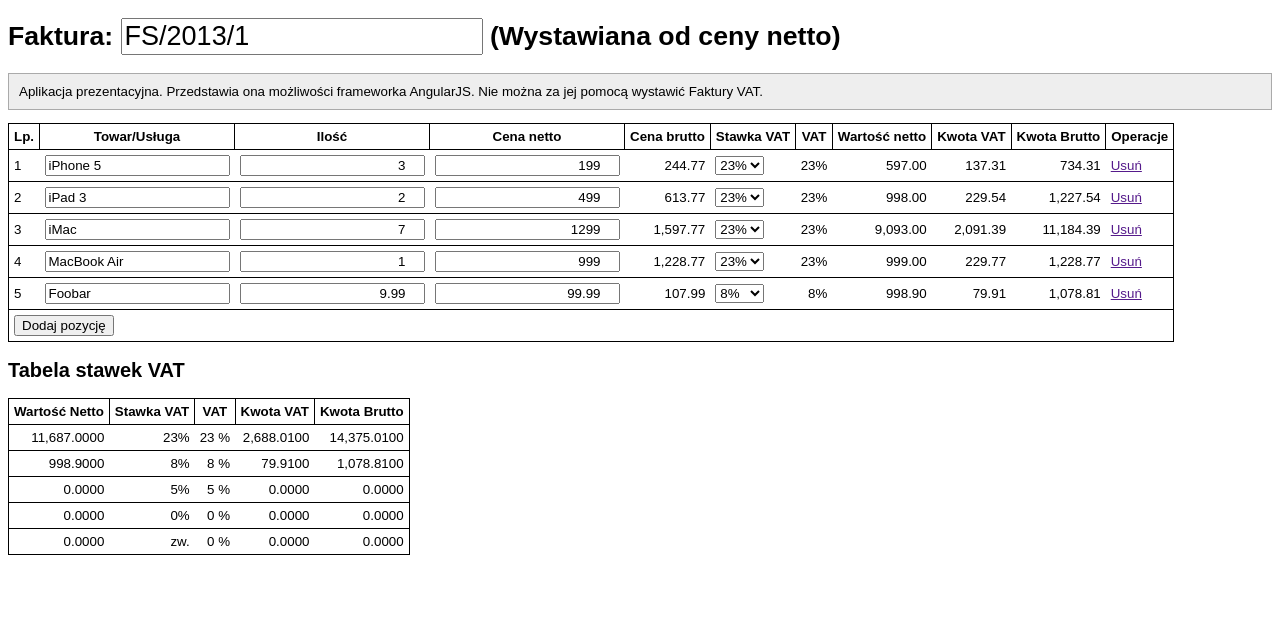
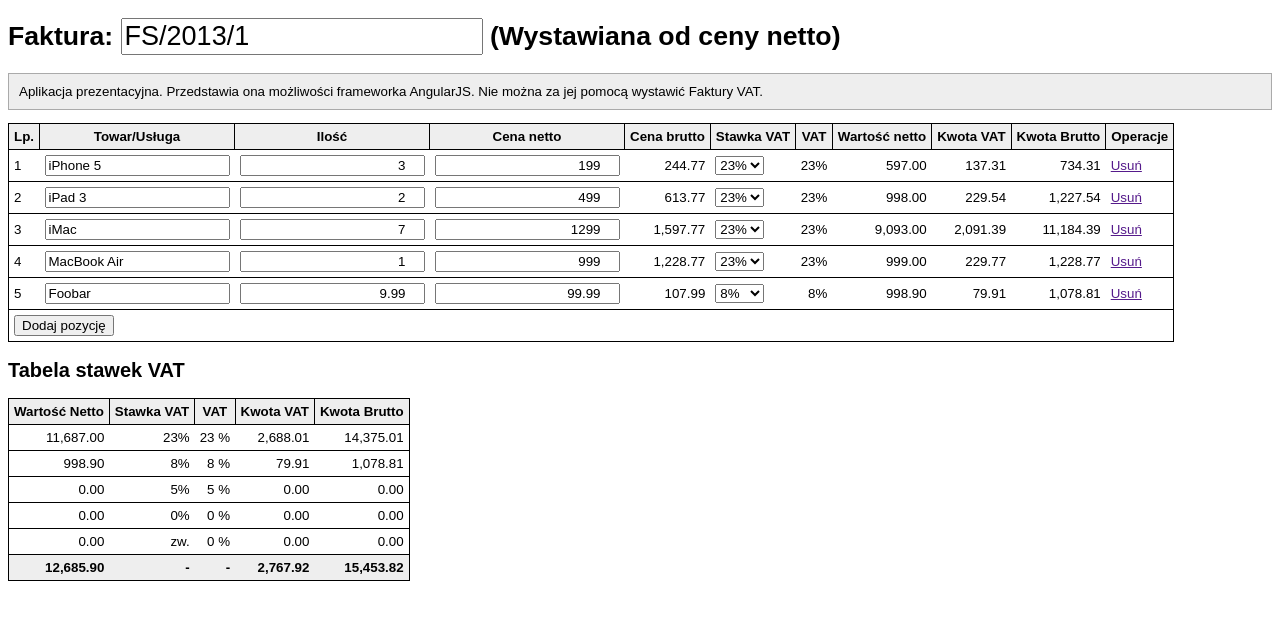
Before and after one commit to drbonzo/invoices_js, a plain HTML site: page invoices.html in a window 1280 px wide. Drawn offline with Linux system fonts and the light colour scheme.

Commit message:
Invoice Vat Table summary row

```diff
--- a/css/invoices.css
+++ b/css/invoices.css
@@ -16,6 +16,7 @@ table td {
 
 table th {
     border: solid 1px black;
+    background-color: #eee;
 }
 
 table td {
@@ -28,6 +29,13 @@ td.numeric {
 
 td.numeric input {
     text-align: right;
+}
+
+
+table tr.summaryRow td
+{
+    font-weight: bold;
+    background-color: #eee;
 }
 
 p.disclaimer {
--- a/invoices.html
+++ b/invoices.html
@@ -63,11 +63,20 @@
         </tr>
         <tr ng-repeat="vatTableRow in getVatTable().rows">
             <!-- ng-show="vatTableRow.totalNettoValue" != 0  -->
-            <td class="numeric">{{ vatTableRow.totalNettoValue | number:4 }}</td>
+            <td class="numeric">{{ vatTableRow.totalNettoValue | number:2 }}</td>
             <td class="numeric">{{ vatTableRow.vatRate.name }}</td>
             <td class="numeric">{{ vatTableRow.vatRate.value * 100 | number:0 }} %</td>
-            <td class="numeric">{{ vatTableRow.totalVatValue | number:4 }}</td>
-            <td class="numeric">{{ vatTableRow.totalBruttoValue | number:4 }}</td>
+            <td class="numeric">{{ vatTableRow.totalVatValue | number:2 }}</td>
+            <td class="numeric">{{ vatTableRow.totalBruttoValue | number:2 }}</td>
+        </tr>
+        <tr class="summaryRow">
+            <!-- FIXME make vatTable recalculate itself, and then make it available as regular model
+            FIXME now works with hack that getVatTable() refreshes invoice.vatTable so we can read it again -->
+            <td class="numeric">{{ invoice.vatTable.summaryRow.totalNettoValue | number:2 }}</td>
+            <td class="numeric">-</td>
+            <td class="numeric">-</td>
+            <td class="numeric">{{ invoice.vatTable.summaryRow.totalVatValue | number:2 }}</td>
+            <td class="numeric">{{ invoice.vatTable.summaryRow.totalBruttoValue | number:2 }}</td>
         </tr>
     </table>
 </div>
--- a/js/model/invoice.js
+++ b/js/model/invoice.js
@@ -184,6 +184,9 @@ InvoiceVatTable.prototype.addVatTableRow = function (vatTableRow) {
  * @param {InvoiceItem[]|Array} invoiceItems
  */
 InvoiceVatTable.prototype.refresh = function (invoiceItems) {
+
+    this.summaryRow.reset();
+
     // find row for this item
     for (var r in this.rows) {
         var row = this.rows[r];
@@ -203,6 +206,8 @@ InvoiceVatTable.prototype.refresh = function (invoiceItems) {
 
         // compute totals
         row.refreshTotals();
+
+        this.summaryRow.addTotals(row.totalNettoValue, row.totalVatValue, row.totalBruttoValue);
     }
 };
 /**
@@ -245,9 +250,25 @@ InvoiceVatTableRow.prototype.refreshTotals = function () {
     this.totalBruttoValue = this.roundPrice(this.totalNettoValue + this.totalVatValue);
 };
 
-function InvoiceVatTableSummaryRow() {// FIXME
+function InvoiceVatTableSummaryRow() {
+    this.totalNettoValue = 0.0;
+    this.totalVatValue = 0.0;
+    this.totalBruttoValue = 0.0;
 
+    this.reset();
 }
+
+InvoiceVatTableSummaryRow.prototype.reset = function () {
+    this.totalNettoValue = 0.0;
+    this.totalVatValue = 0.0;
+    this.totalBruttoValue = 0.0;
+};
+
+InvoiceVatTableSummaryRow.prototype.addTotals = function (totalNettoValue, totalVatValue, totalBruttoValue) {
+    this.totalNettoValue += totalNettoValue;
+    this.totalVatValue += totalVatValue;
+    this.totalBruttoValue += totalBruttoValue;
+};
 
 /**
  * @param {string} name
```
